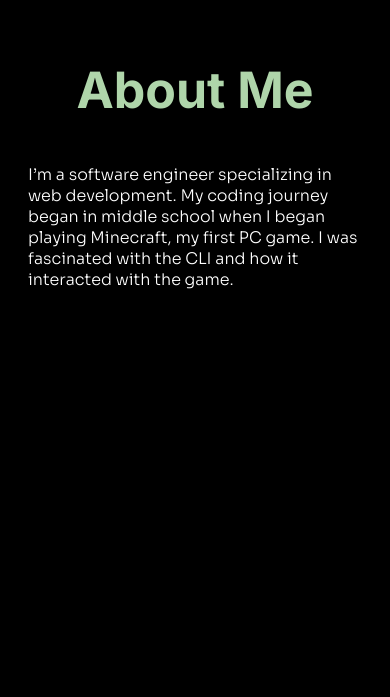
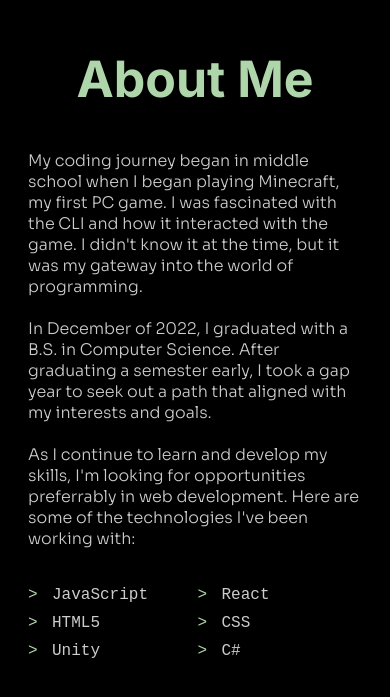
Before and after one commit to AmalPresingu/Portfolio, a React (Create React App) app: page / in a window 390 px wide. Shown: the part 921-1618 px from the top of the page. Before the commit the page ends 1255 px from the top, so only its background shows below. Built offline with nearby package versions, Linux system fonts and the light colour scheme; a web font is replaced by a local one.

Commit message:
Completed AboutMe
- make resume button and greeting responsive
- fade in aboutme
- add projects and contact
- fix navbar on scroll

```diff
--- a/src/components/AboutMe.css
+++ b/src/components/AboutMe.css
@@ -7,11 +7,12 @@
 }
 
 .about-container h1 {
-    margin-bottom: 8px;
+    margin-bottom: 5px;
 
 }
 
 .p-container {
+
     display: inline-block;
     max-width: 600px;
     margin: 0 auto;
@@ -22,7 +23,33 @@
 }
 
 .p-container p {
-    color: rgb(255, 255, 255);
+    color: rgb(204, 204, 204);
     font-weight: 300;
     text-align: left;
 }
+
+.tech-list {
+
+    list-style: none;
+    padding: 0;
+    display: grid;
+    grid-template-columns: repeat(2, 1fr);
+    column-gap: 5px;
+}
+
+.tech-list li {
+    color: rgb(204, 204, 204);
+    padding-left: 1.5em;
+    margin-bottom: 10px;
+    position: relative;
+    text-align: left;
+    font-weight: 300;
+}
+
+.tech-list li::before {
+    content: '>';
+    position: absolute;
+    left: 0;
+    color: #afd5aa;
+
+}
--- a/src/components/AboutMe.js
+++ b/src/components/AboutMe.js
@@ -9,7 +9,23 @@ const AboutMe = () => {
         <div className='about-container'>
             <h1 className='label inter'>About Me</h1>
             <div className='p-container'>
-                <p className='sora'>I’m a software engineer specializing in web development. My coding journey began in middle school when I began playing Minecraft, my first PC game. I was fascinated with the CLI and how it interacted with the game. </p>
+                <p className='sora'>
+                My coding journey began in middle school when I began playing Minecraft, my first PC game.
+                I was fascinated with the CLI and how it interacted with the game. I didn't know it at the time,
+                but it was my gateway into the world of programming.<br/><br/>
+                In December of 2022, I graduated with a B.S. in Computer Science.
+                After graduating a semester early, I took a gap year to seek out a path that aligned with
+                my interests and goals. <br/><br/>
+                As I continue to learn and develop my skills, I'm looking for opportunities preferrably in web development.
+                Here are some of the technologies I've been working with: <br/><br/></p>
+                <ul className='tech-list pixel'>
+                    <li>JavaScript</li>
+                    <li>React</li>
+                    <li>HTML5</li>
+                    <li>CSS</li>
+                    <li>Unity</li>
+                    <li>C#</li>
+                </ul>
             </div>
         </div>
     );
--- a/src/components/LandingStyles.css
+++ b/src/components/LandingStyles.css
@@ -19,7 +19,7 @@ h1 {
 
 .role {
     font-weight: 600;
-    color: white;
+    color: rgb(255, 255, 255);
     font-size: 50px;
     margin-top: 10px;
 }
--- a/src/components/Navbar.css
+++ b/src/components/Navbar.css
@@ -5,7 +5,7 @@
     justify-content: space-between;
     align-items: center;
     background: #000000;
-    animation: fade-up 0.5s ease forwards;
+    animation: fade-down 0.5s ease forwards;
     position: fixed;
     top: 0;
     left: 0;
--- a/src/index.css
+++ b/src/index.css
@@ -1,5 +1,6 @@
 
 * {
+    //background-color: #12130f;
     background-color: black;
 }
 
@@ -24,13 +25,13 @@ html {
     display: flex;
     flex-direction: column;
     align-items: flex-start;
-    height: 100px;
+    height: 10.5vh;
     padding-left: 20%;
     text-align: left;
-    position: relative;
-    top: -290px;
+    //position: relative;
+    top: -30.49421661409043vh;
     width: 10%;
-    //transform: translateY(-290px);
+    transform: translateY(-290px);
 }
 
 button {
```
